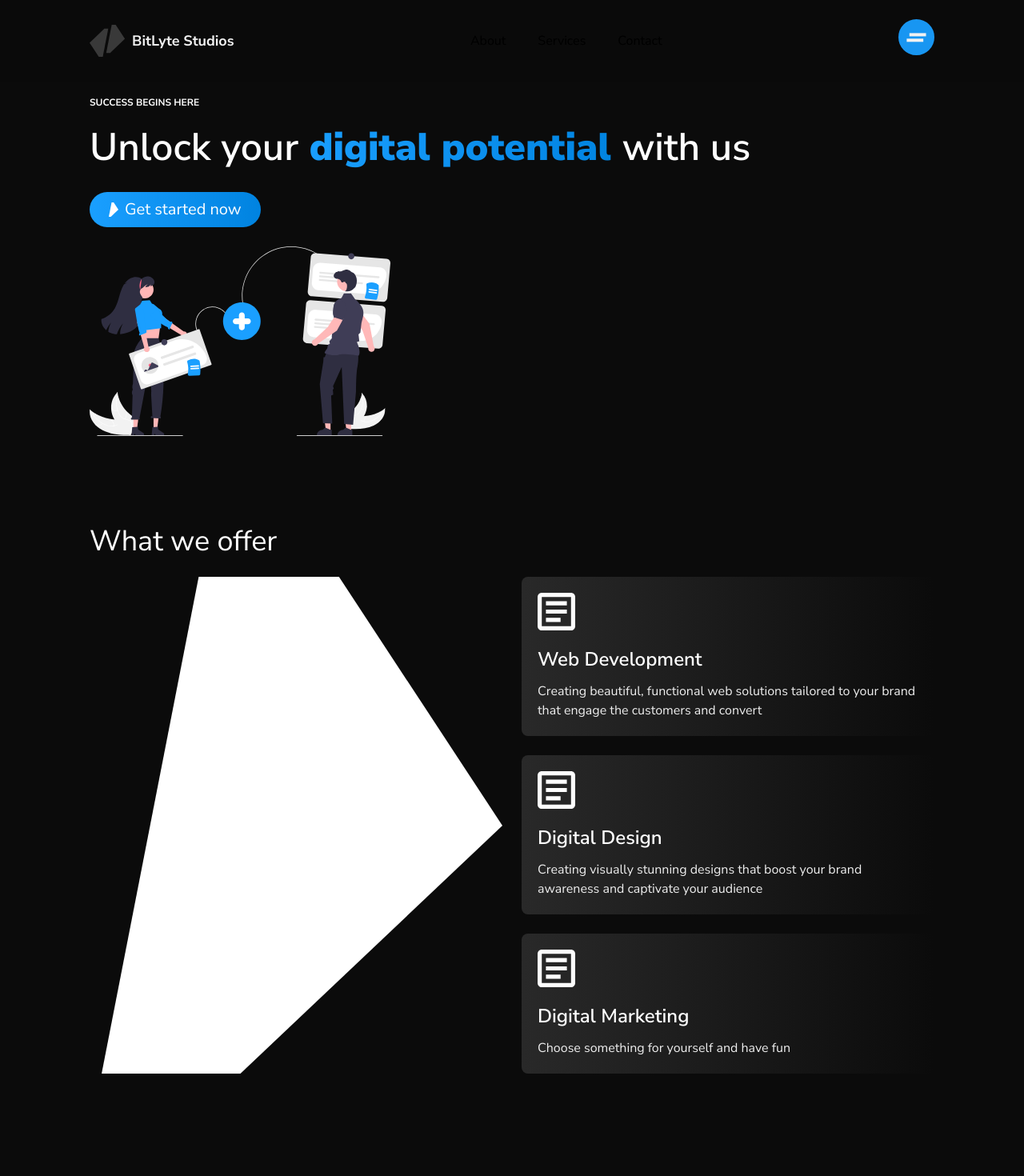
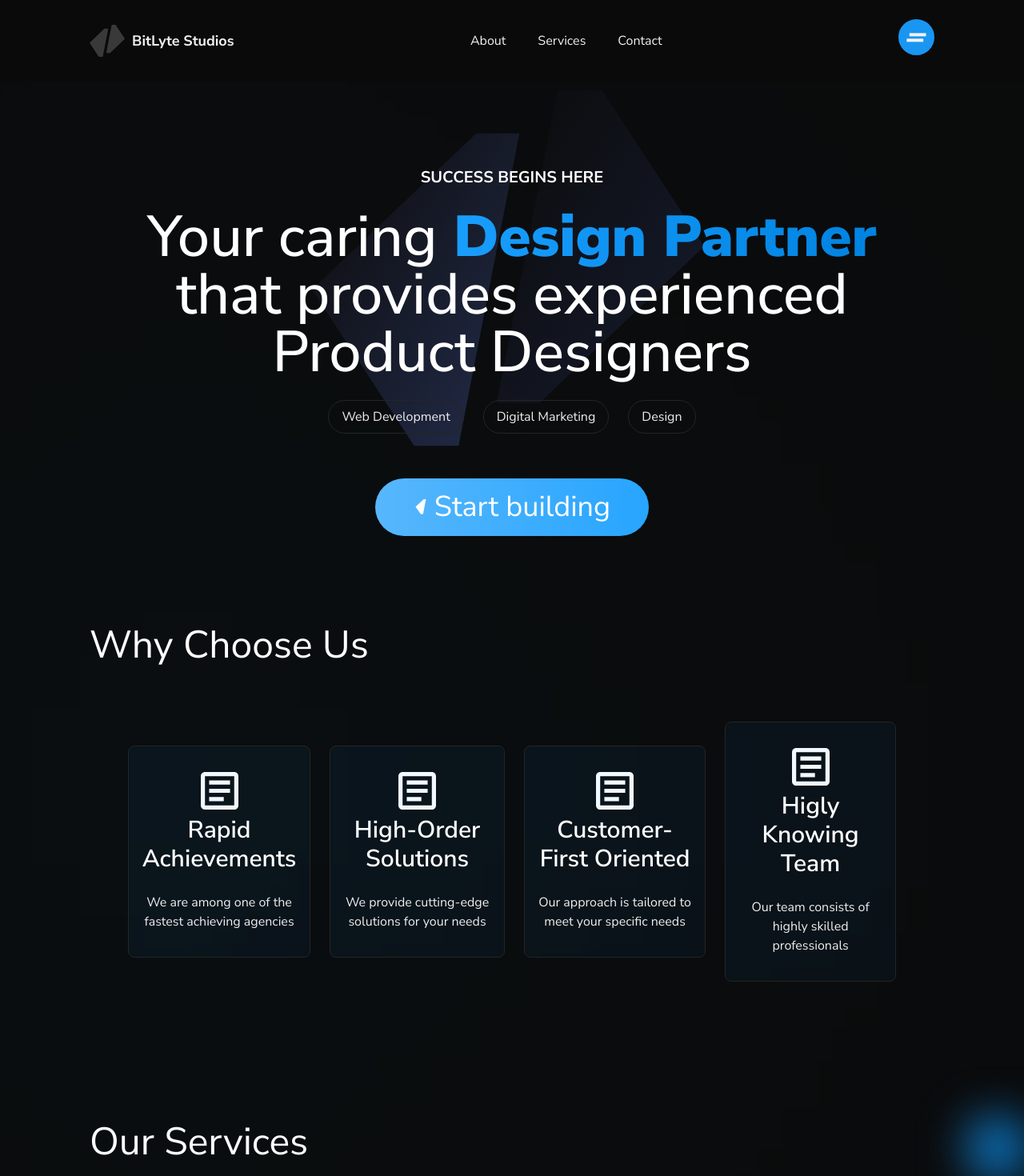
Before and after one commit to zrvnarmarin/BitLyte-Studios-Website, a Next.js app: page / in a window 1280 px wide. Shown: the top 1470 px of the page at 80% size. Built offline with nearby package versions, Linux system fonts and the light colour scheme.

Commit message:
home route page has been restyled and made for the bigger screen sizes; removed images and added color gradients for more visual appealing;

```diff
--- a/app/(home-sections)/HeroSection.tsx
+++ b/app/(home-sections)/HeroSection.tsx
@@ -1,30 +1,55 @@
 import React from "react";
-import '../../public/test.css'
+import "../../public/test.css";
 import Image from "next/image";
-import HeroImage from '../../public/images/home/undraw_collaborators_re_hont 1.svg'
-import ArrowRight from '../../public/images/Rectangle 1.svg'
+import HeroImage from "../../public/images/home/undraw_collaborators_re_hont 1.svg";
+import ArrowRight from "../../public/images/Rectangle 1.svg";
 import HeroSectionWrapper from "../components/HeroSectionWrapper";
+import { LogoForButton } from "../services/[serviceId]/HeroSection";
+import Link from "next/link";
+import { Logo } from "../services/[serviceId]/StepsSection";
 
 export default function HeroSection() {
   return (
     <HeroSectionWrapper>
-            <p className="text-xs md:text-md font-bold md:font-bold text-[#ffffff] uppercase pt-2">Success begins here</p>
-            <h1 className="text-5xl text-[#ffffff] font-semibold text-start">
-                Unlock your
-                <span className="custom-text font-black">
-                    {" "}digital potential {" "}
-                </span>
-                with us
+      <p className="text-xs text-center md:text-xl font-bold md:font-bold text-[#ffffff] uppercase pt-24 z-30">
+        Success begins here
+      </p>
+      <h1 className="text-7xl text-[#ffffff] font-medium text-center z-30">
+        Your caring
+        <span className="custom-text font-black"> Design Partner </span>
+        that provides experienced Product Designers
       </h1>
-            <div className="w-full flex pt-2">
-                <button className="flex items-center gap-2 py-2 px-6 text-[#ffffff] bg-gradient-to-r from-[#1A9FFF] to-[#0083E0]  rounded-full text-xl">
-                    <Image src={ArrowRight} alt="hero_image"  />
-                    Get started now
+
+      {/* Services */}
+      <ul className="relative w-full flex items-center justify-center gap-6 z-30">
+        <li className="w-fit hover:bg-gradient-to-r from-[#0b0b0b] to-[#131313] flex gap-2 items-center justify-center text-base text-[#eeeeee] font-normal z-20 rounded-full border-[0.5px] border-[#252525] px-4 py-2">
+          Web Development
+        </li>
+        <li className="w-fit hover:bg-gradient-to-r from-[#0b0b0b] to-[#131313] flex gap-2 items-center justify-center text-base text-[#eeeeee] font-normal z-20 rounded-full border-[0.5px] border-[#252525] px-4 py-2">
+          Digital Marketing
+        </li>
+        <li className="w-fit hover:bg-gradient-to-r from-[#0b0b0b] to-[#131313] flex gap-2 items-center justify-center text-base text-[#eeeeee] font-normal z-20 rounded-full border-[0.5px] border-[#252525] px-4 py-2">
+          Design
+        </li>
+      </ul>
+
+      {/* CTA button */}
+      <div className="relative w-full flex justify-center pt-8 z-30">
+        <Link href={`/contact`}>
+          <button className="w-fit flex items-center gap-2 py-4 px-12 text-[#ffffff] bg-gradient-to-r from-[#57b7fc] to-[#27A5FF] rounded-full text-4xl">
+            <LogoForButton fillColor="#ffffff" width={18} height={20} />
+            Start building
           </button>
+        </Link>
       </div>
-            <div className="bg-red-400 w-full h-full">
-                <Image src={HeroImage} alt="hero_image" className="" />
+
+      {/* Logo Behind */}
+      <div className="absolute inset-0 flex items-center justify-center z-20">
+        <Logo width={500} height={500} />
       </div>
+
+      {/* Blur background */}
+      {/* <div className="w-96 h-96 absolute right-0 bottom-0 bg-gradient-to-r from-[#1A9FFF] to-[#0083E0] z-10 blur-[930px]"></div> */}
     </HeroSectionWrapper>
-    )
+  );
 }
--- a/app/(home-sections)/ServicesSection.tsx
+++ b/app/(home-sections)/ServicesSection.tsx
@@ -1,58 +1,50 @@
 "use client";
 
-import React, { useState } from "react";
+import React, { useState, Fragment } from "react";
 import Image, { StaticImageData } from "next/image";
 import SectionWrapper from "../components/SectionWrapper";
 import FacilityCardImageThree from "../../public/images/Rectangle 1.svg";
-import ArrowRight from '../../public/images/Rectangle 1.svg'
-import '../../public/test.css'
+import ArrowRight from "../../public/images/Rectangle 1.svg";
+import "../../public/test.css";
+import Link from "next/link";
 
 export default function ServicesSection() {
   const [activeIndex, setActiveIndex] = useState(0);
 
   return (
     <SectionWrapper>
-      <h2 className="text-4xl text-[#ffffff]">
-        What we offer {" "}
-      </h2>
+      <h2 className="w-full text-5xl text-[#ffffff]">Our Services</h2>
 
-      <div className="grid grid-cols-1 md:grid-cols-2 gap-6">
-        <div className="text-white flex items-center justify-center">
-          <div className="relative flex items-center justify-center group h-full w-full rounded-xl cursor-pointer">
-            <Image
-              priority
-              src={facilityCardData[activeIndex].imageSrc}
-              alt={facilityCardData[activeIndex].title}
-              fill={true}
-              className="object-cover w-full rounded-md"
-            />
+      {/* Blur background */}
+      <div className="w-16 h-16 absolute right-0 bottom-o bg-gradient-to-r from-[#1A9FFF] to-[#0083E0] z-10 blur-[30px]"></div>
+
+      <div className="w-full flex flex-row items-center gap-6">
+        {facilityCardData.map((service) => (
+          <div className="w-full flex flex-col gap-6">
+            <div
+              key={service.id}
+              className={`overflow-hidden relative w-full flex flex-col items-center justify-center rounded-lg p-4 py-8 cursor-pointer bg-[#0b0b0b] border-[0.5px] border-[#1A9FFF]`}
+            >
+              {/* Blur background */}
+              <div className="w-72 h-72 absolute inset-0 bg-gradient-to-r from-[#1A9FFF] to-[#0083E0] z-10 blur-[930px]"></div>
+              <div className="flex flex-row items-center justify-center gap-1">
+                <h3 className="text-[#ffffff] font-semibold text-3xl z-20text-center">
+                  {service.title}
+                </h3>
               </div>
             </div>
-        <div className="flex flex-col gap-6 relative">
-          <ul className="flex flex-col gap-6">
-            {facilityCardData.map((card, index) => (
-              <li
-                key={card.id}
-                className={`group flex flex-row gap-4 rounded-lg p-5 cursor-pointer ${card.gradient}}`}
-              >
-                <div className="flex flex-col items-center justify-center gap-1">
-                  <span className="w-full">{card.icon()}</span>
-                  <div className="w-full flex items-center gap-2">
-                    <h3 className="w-full text-[#ffffff] font-semibold text-2xl text-start pt-4">{card.title}</h3>
+
+            {/* Category services */}
+            {service.services.map((s) => (
+              <Link href={`/services/${s}`} key={s} className="flex flex-col gap-6">
+                <p className="hover:bg-gradient-to-r from-[#0b0b0b] to-[#131313] flex gap-2 items-center justify-center w-full text-base text-[#eeeeee] font-normal z-20 rounded-full border-[0.5px] border-[#252525] px-8 py-4">
+                  {s}
+                </p>
+              </Link>
+            ))}
           </div>
-                  <p className="text-base text-[#eeeeee] font-normal pt-2">{card.description}</p>
+        ))}
       </div>
-              </li>
-            ))}
-          </ul>
-        </div>
-      </div>
-      {/* <div className="w-full flex">
-        <button className="flex items-center gap-2 py-2 px-6 text-[#ffffff] bg-gradient-to-r from-[#1A9FFF] to-[#0083E0]  rounded-full text-xl">
-            <Image src={ArrowRight} alt="hero_image"  />
-            View all services
-        </button>
-      </div> */}
     </SectionWrapper>
   );
 }
@@ -64,59 +56,88 @@ export type ServiceCardType = {
   title: string;
   description: string;
   gradient: string;
-
+  services: string[];
 };
 
 export const UniqueSellingPointIconOne = () => {
   return (
-        <svg width="47" height="47" viewBox="0 0 17 17" fill="none" xmlns="http://www.w3.org/2000/svg">
-    <path d="M3.77778 13.2222H10.3889V11.3333H3.77778V13.2222ZM3.77778 9.44444H13.2222V7.55555H3.77778V9.44444ZM3.77778 5.66667H13.2222V3.77778H3.77778V5.66667ZM1.88889 17C1.36944 17 0.924926 16.8152 0.555333 16.4456C0.185741 16.076 0.00062963 15.6312 0 15.1111V1.88889C0 1.36944 0.185111 0.924926 0.555333 0.555333C0.925556 0.185741 1.37007 0.00062963 1.88889 0H15.1111C15.6306 0 16.0754 0.185111 16.4456 0.555333C16.8158 0.925556 17.0006 1.37007 17 1.88889V15.1111C17 15.6306 16.8152 16.0754 16.4456 16.4456C16.076 16.8158 15.6312 17.0006 15.1111 17H1.88889ZM1.88889 15.1111H15.1111V1.88889H1.88889V15.1111Z" fill="#ffffff"/>
+    <svg
+      width="47"
+      height="47"
+      viewBox="0 0 17 17"
+      fill="#27A5FF"
+      xmlns="http://www.w3.org/2000/svg"
+    >
+      <path
+        d="M3.77778 13.2222H10.3889V11.3333H3.77778V13.2222ZM3.77778 9.44444H13.2222V7.55555H3.77778V9.44444ZM3.77778 5.66667H13.2222V3.77778H3.77778V5.66667ZM1.88889 17C1.36944 17 0.924926 16.8152 0.555333 16.4456C0.185741 16.076 0.00062963 15.6312 0 15.1111V1.88889C0 1.36944 0.185111 0.924926 0.555333 0.555333C0.925556 0.185741 1.37007 0.00062963 1.88889 0H15.1111C15.6306 0 16.0754 0.185111 16.4456 0.555333C16.8158 0.925556 17.0006 1.37007 17 1.88889V15.1111C17 15.6306 16.8152 16.0754 16.4456 16.4456C16.076 16.8158 15.6312 17.0006 15.1111 17H1.88889ZM1.88889 15.1111H15.1111V1.88889H1.88889V15.1111Z"
+        fill="#ffffff"
+      />
     </svg>
-
   );
 };
 
 export const UniqueSellingPointIconTwo = () => {
   return (
-        <svg width="47" height="47" viewBox="0 0 17 17" fill="none" xmlns="http://www.w3.org/2000/svg">
-    <path d="M3.77778 13.2222H10.3889V11.3333H3.77778V13.2222ZM3.77778 9.44444H13.2222V7.55555H3.77778V9.44444ZM3.77778 5.66667H13.2222V3.77778H3.77778V5.66667ZM1.88889 17C1.36944 17 0.924926 16.8152 0.555333 16.4456C0.185741 16.076 0.00062963 15.6312 0 15.1111V1.88889C0 1.36944 0.185111 0.924926 0.555333 0.555333C0.925556 0.185741 1.37007 0.00062963 1.88889 0H15.1111C15.6306 0 16.0754 0.185111 16.4456 0.555333C16.8158 0.925556 17.0006 1.37007 17 1.88889V15.1111C17 15.6306 16.8152 16.0754 16.4456 16.4456C16.076 16.8158 15.6312 17.0006 15.1111 17H1.88889ZM1.88889 15.1111H15.1111V1.88889H1.88889V15.1111Z" fill="#ffffff"/>
+    <svg
+      width="47"
+      height="47"
+      viewBox="0 0 17 17"
+      fill="none"
+      xmlns="http://www.w3.org/2000/svg"
+    >
+      <path
+        d="M3.77778 13.2222H10.3889V11.3333H3.77778V13.2222ZM3.77778 9.44444H13.2222V7.55555H3.77778V9.44444ZM3.77778 5.66667H13.2222V3.77778H3.77778V5.66667ZM1.88889 17C1.36944 17 0.924926 16.8152 0.555333 16.4456C0.185741 16.076 0.00062963 15.6312 0 15.1111V1.88889C0 1.36944 0.185111 0.924926 0.555333 0.555333C0.925556 0.185741 1.37007 0.00062963 1.88889 0H15.1111C15.6306 0 16.0754 0.185111 16.4456 0.555333C16.8158 0.925556 17.0006 1.37007 17 1.88889V15.1111C17 15.6306 16.8152 16.0754 16.4456 16.4456C16.076 16.8158 15.6312 17.0006 15.1111 17H1.88889ZM1.88889 15.1111H15.1111V1.88889H1.88889V15.1111Z"
+        fill="#ffffff"
+      />
     </svg>
-
   );
 };
 
 export const UniqueSellingPointIconThree = () => {
   return (
-        <svg width="47" height="47" viewBox="0 0 17 17" fill="none" xmlns="http://www.w3.org/2000/svg">
-    <path d="M3.77778 13.2222H10.3889V11.3333H3.77778V13.2222ZM3.77778 9.44444H13.2222V7.55555H3.77778V9.44444ZM3.77778 5.66667H13.2222V3.77778H3.77778V5.66667ZM1.88889 17C1.36944 17 0.924926 16.8152 0.555333 16.4456C0.185741 16.076 0.00062963 15.6312 0 15.1111V1.88889C0 1.36944 0.185111 0.924926 0.555333 0.555333C0.925556 0.185741 1.37007 0.00062963 1.88889 0H15.1111C15.6306 0 16.0754 0.185111 16.4456 0.555333C16.8158 0.925556 17.0006 1.37007 17 1.88889V15.1111C17 15.6306 16.8152 16.0754 16.4456 16.4456C16.076 16.8158 15.6312 17.0006 15.1111 17H1.88889ZM1.88889 15.1111H15.1111V1.88889H1.88889V15.1111Z" fill="#ffffff"/>
+    <svg
+      width="47"
+      height="47"
+      viewBox="0 0 17 17"
+      fill="#27A5FF"
+      xmlns="http://www.w3.org/2000/svg"
+    >
+      <path
+        d="M3.77778 13.2222H10.3889V11.3333H3.77778V13.2222ZM3.77778 9.44444H13.2222V7.55555H3.77778V9.44444ZM3.77778 5.66667H13.2222V3.77778H3.77778V5.66667ZM1.88889 17C1.36944 17 0.924926 16.8152 0.555333 16.4456C0.185741 16.076 0.00062963 15.6312 0 15.1111V1.88889C0 1.36944 0.185111 0.924926 0.555333 0.555333C0.925556 0.185741 1.37007 0.00062963 1.88889 0H15.1111C15.6306 0 16.0754 0.185111 16.4456 0.555333C16.8158 0.925556 17.0006 1.37007 17 1.88889V15.1111C17 15.6306 16.8152 16.0754 16.4456 16.4456C16.076 16.8158 15.6312 17.0006 15.1111 17H1.88889ZM1.88889 15.1111H15.1111V1.88889H1.88889V15.1111Z"
+        fill="#ffffff"
+      />
     </svg>
-
   );
 };
 
-export const facilityCardData : ServiceCardType[]  = [
+export const facilityCardData: ServiceCardType[] = [
+  {
+    id: 1,
+    icon: UniqueSellingPointIconThree,
+    imageSrc: FacilityCardImageThree,
+    title: "Digital Marketing",
+    description: "Choose something for yourself and have fun",
+    gradient: "bg-gradient-to-r from-[#292929] to-[#9FFF1A]",
+    services: ["Copywriting", "Social Media Management", "Ad Campaigns"],
+  },
   {
     id: 1,
     icon: UniqueSellingPointIconOne,
     imageSrc: FacilityCardImageThree,
     title: "Web Development",
-    description: "Creating beautiful, functional web solutions tailored to your brand that engage the customers and convert",
-    gradient: 'bg-gradient-to-r from-[#292929] to-[#ED1AFF]'
+    description:
+      "Creating beautiful, functional web solutions tailored to your brand that engage the customers and convert",
+    gradient: "bg-gradient-to-r from-[#292929] to-[#ED1AFF]",
+    services: ["Landing Page", "Website Development", "Frontend Development"],
   },
   {
-    id: 2,
+    id: 3,
     icon: UniqueSellingPointIconTwo,
     imageSrc: FacilityCardImageThree,
     title: "Digital Design",
-    description: "Creating visually stunning designs that boost your brand awareness and captivate your audience",
-    gradient: 'bg-gradient-to-r from-[#292929] to-[#FF7A1A]'
+    description:
+      "Creating visually stunning designs that boost your brand awareness and captivate your audience",
+    gradient: "bg-gradient-to-r from-[#292929] to-[#FF7A1A]",
+    services: ["UI/UX Design", "Brand Identity", "Logo Design"],
   },
-  {
-    id: 3,
-    icon: UniqueSellingPointIconThree,
-    imageSrc: FacilityCardImageThree,
-    title: "Digital Marketing",
-    description: "Choose something for yourself and have fun",
-    gradient: 'bg-gradient-to-r from-[#292929] to-[#9FFF1A]'
-  }
 ];
--- /dev/null
+++ b/app/(home-sections)/WhyUsSection.tsx
@@ -0,0 +1,71 @@
+import React from "react";
+import Image from "next/image";
+import SectionWrapper from "../components/SectionWrapper";
+import "../../public/test.css";
+import Link from "next/link";
+import { IncomeGrowth } from "../services/[serviceId]/BenefitsSection";
+import { UniqueSellingPointIconThree } from "./ServicesSection";
+
+export default function WhyUsSection() {
+  return (
+    <SectionWrapper>
+      <h2 className="w-full text-5xl text-[#ffffff] z-20">Why Choose Us</h2>
+      <div className="relative flex items-center justify-between gap-6 rounded-lg p-12 ">
+
+        {/* Blur background */}
+        <div className="w-64 h-64 absolute inset-0 bg-gradient-to-r from-[#1A9FFF] to-[#0083E0] z-10 blur-[930px]"></div>
+
+        {/* Card container */}
+        {whyUsData.map((reason) => (
+          <div
+            key={reason.id}
+            className="overflow-hidden relative flex flex-col gap-2 rounded-lg p-4 py-8 border-[0.5px] border-[#252525] z-20"
+          >
+
+            {/* Reason Card */}
+            <div className="relative flex flex-col items-center justify-center gap-2 z-20">
+              {/* Blur background */}
+              <div className="w-96 h-96 absolute right-0 bottom-0 bg-gradient-to-r from-[#1A9FFF] to-[#0083E0] z-10 blur-[830px]"></div>
+              <div className="flex items-center ">
+                <UniqueSellingPointIconThree />
+              </div>
+              <h3 className="w-full text-[#ffffff] font-semibold text-3xl text-center z-20">
+                {reason.title}
+              </h3>
+              <p className="text-base text-[#eeeeee] font-normal pt-4 text-center z-20">
+                {reason.description}
+              </p>
+            </div>
+          </div>
+        ))}
+      </div>
+    </SectionWrapper>
+  );
+}
+
+export const whyUsData = [
+  {
+    id: 1,
+    title: "Rapid Achievements",
+    description: "We are among one of the fastest achieving agencies",
+    icon: IncomeGrowth,
+  },
+  {
+    id: 2,
+    title: "High-Order Solutions",
+    description: "We provide cutting-edge solutions for your needs",
+    icon: IncomeGrowth,
+  },
+  {
+    id: 3,
+    title: "Customer-First Oriented",
+    description: "Our approach is tailored to meet your specific needs",
+    icon: IncomeGrowth,
+  },
+  {
+    id: 4,
+    title: "Higly Knowing Team",
+    description: "Our team consists of highly skilled professionals",
+    icon: IncomeGrowth,
+  },
+];
--- a/app/components/HeroSectionWrapper.tsx
+++ b/app/components/HeroSectionWrapper.tsx
@@ -6,7 +6,7 @@ type SectionWrapperProps = {
 
 export default function HeroSectionWrapper({ children }: SectionWrapperProps) {
   return (
-    <section className="w-full flex flex-col gap-6 pt-32 sm:pt-12 md:pt-16 lg:pt-28 px-8 md:px-14 lg:px-24 xl:px-28 2xl:px-32 3xl:px-72 bg-[#0b0b0b]">
+    <section className="relative w-full flex flex-col gap-6 pt-32 sm:pt-12 md:pt-16 lg:pt-28 px-8 md:px-14 lg:px-24 xl:px-28 2xl:px-32 3xl:px-72 bg-[#0b0b0b]">
       {children}
     </section>
   );
--- a/app/components/Navbar.tsx
+++ b/app/components/Navbar.tsx
@@ -14,7 +14,7 @@ export default function Navbar({
 
   return (
     <nav
-      className={`w-full fixed z-30 opacity-95 bg-[#0b0b0b] ${
+      className={`w-full fixed z-50 opacity-95 bg-[#0b0b0b] ${
         scrollPosition > 20 ? "opacity-90   backdrop-blur-xl duration-700" : ""
       } } flex flex-row justify-between items-center lg:bg-inherit px-8 md:px-14 lg:px-24 xl:px-28 2xl:px-32 3xl:px-72 py-6`}
     >
@@ -54,7 +54,7 @@ export default function Navbar({
 
 const NavbarLink = ({ navbarLink }: { navbarLink: NavbarLink }) => {
   return (
-    <li className="normal-case text-base text-white font-normal">
+    <li className="normal-case text-base text-[#ffffff] font-normal">
       <Link href={`${navbarLink.link}`}>{navbarLink.name}</Link>
     </li>
   );
--- a/app/page.tsx
+++ b/app/page.tsx
@@ -6,11 +6,13 @@ import AchievementsSection from './(home-sections)/AchievementsSection'
 import FAQSection from './(home-sections)/FAQSection'
 import CTASection from "./(home-sections)/CTASection";
 import Footer from "./components/Footer";
+import WhyUsSection from "./(home-sections)/WhyUsSection";
 
 export default function Home() {
   return (
     <main className="flex min-h-screen h-full flex-col items-center bg-[#0b0b0b]">
       <HeroSection />
+      <WhyUsSection />
       <ServicesSection />
       <ProjectsSection />
       <TestimonialsSection />
--- /dev/null
+++ b/app/services/(services-sections)/BenefitsSection.tsx
@@ -0,0 +1,36 @@
+import React from "react";
+import Image from "next/image";
+import SectionWrapper from "../../components/SectionWrapper";
+import '../../../public/test.css'
+import '../../../public/styles/pyramid.css'
+
+export default function BenefitsSection() {
+    return (
+        <SectionWrapper>
+            <p className="w-full text-center text-3xl text-[#ffffff]">
+                <span className="linear-gradient-purple-text">
+                    Your growth {" "}
+                </span>
+                and success is the {" "}
+                <span className="linear-gradient-purple-text">
+                    most important thing to us
+                </span>
+            </p>
+            <div className="relative w-full flex items-center justify-center bg-red-400 h-full pt-16">
+                <div className="container">
+                    <div className="cube">
+                        <div className="face left text-2xl text-[#ffffff]">Trust</div>
+                        <div className="face right text-2xl text-[#ffffff]">Support</div>
+                        <div className="face front text-2xl text-[#ffffff]">Reliability</div>
+                        <div className="face back text-2xl text-[#ffffff]">Consistency</div>
+                    </div>
+                </div>
+            </div>
+            <p className="text-base text-[#eeeeee] font-normal text-center pt-16">
+                Our commitment to excellence and customer satisfaction sets us apart. We are making the products that puts your business
+                as a leader on the market, with strongly communicating trust and integrity.
+            </p>
+
+        </SectionWrapper>
+    )
+}
--- a/app/services/[serviceId]/StepsSection.tsx
+++ b/app/services/[serviceId]/StepsSection.tsx
@@ -169,11 +169,11 @@ export type StepsCardType = {
   blurBackground?: string;
 };
 
-export const Logo = () => {
+export const Logo = ({ width, height } : { width: number, height: number }) => {
   return (
     <svg
-      width="200"
-      height="200"
+      width={width}
+      height={height}
       viewBox="0 0 45 40"
       fill="none"
       xmlns="http://www.w3.org/2000/svg"
```
Lines whose indentation alone changed are shown as unchanged.
